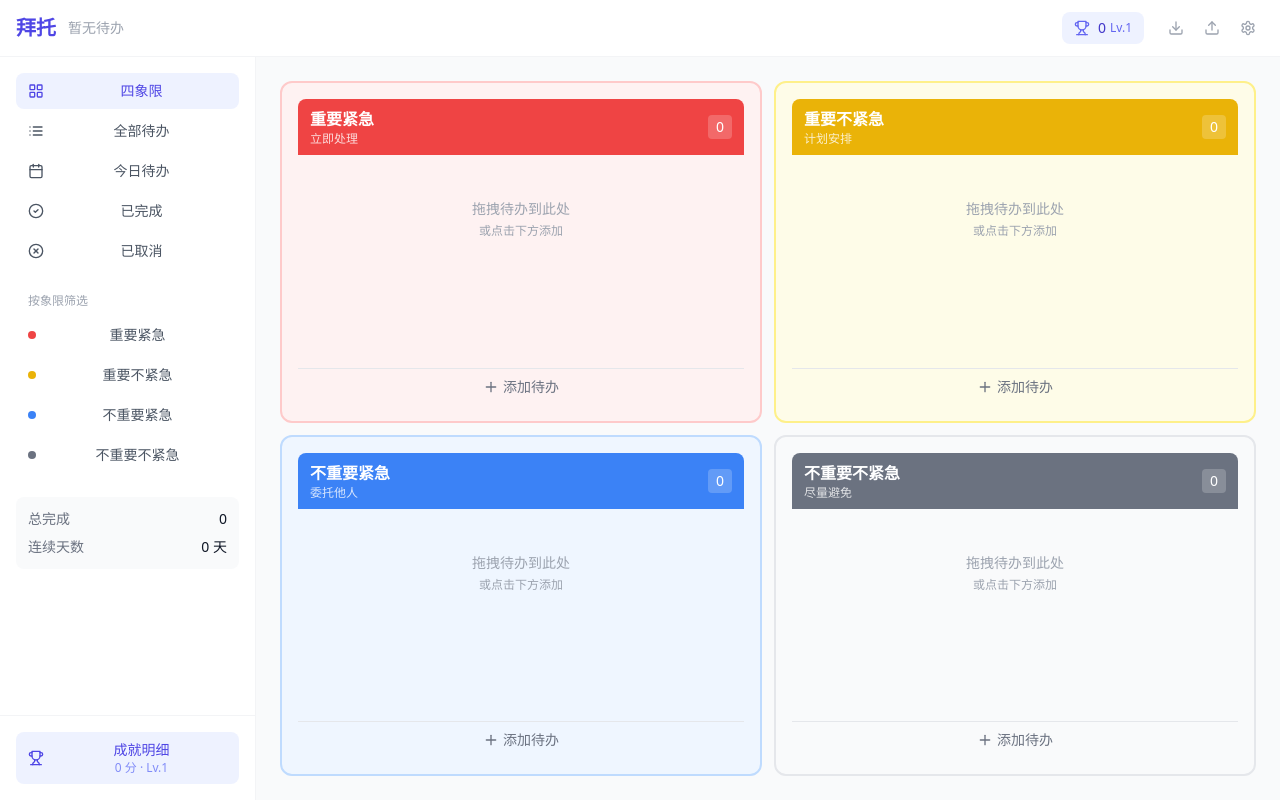
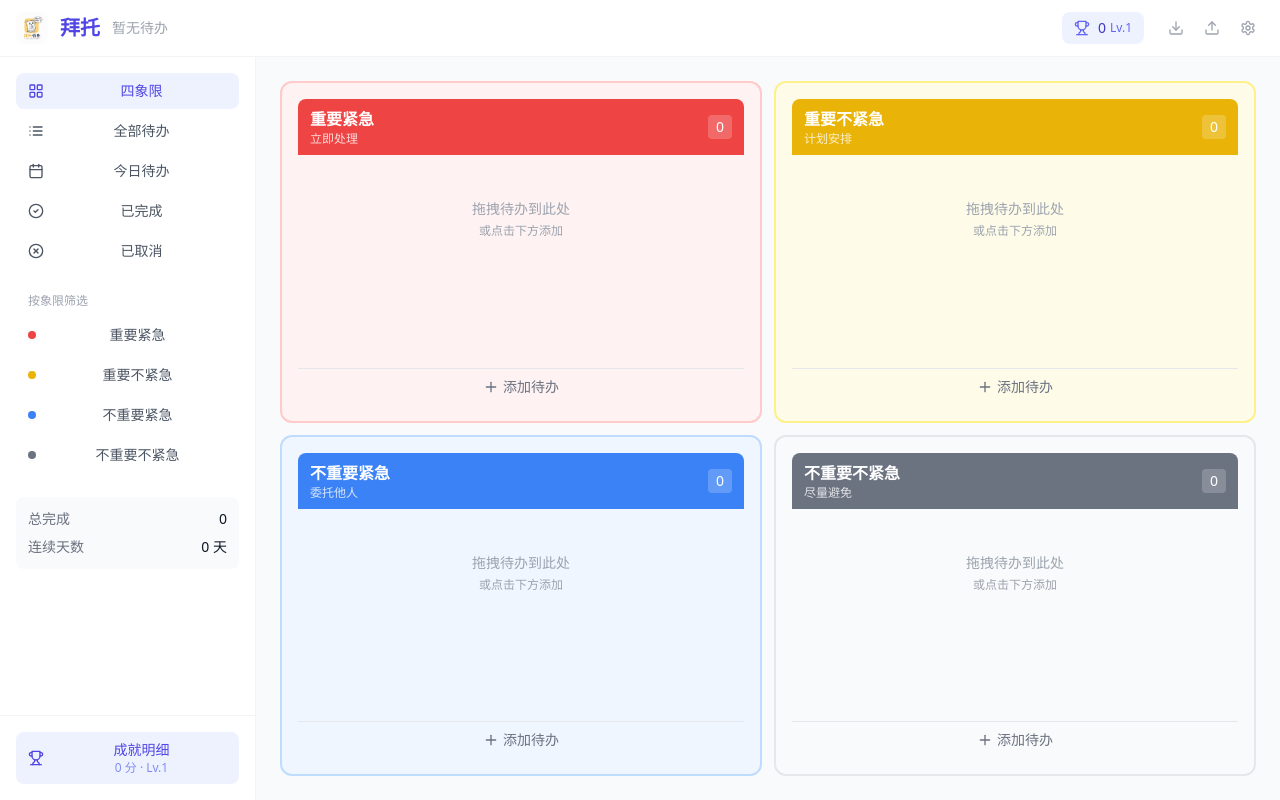
Before and after one commit to opengspace/BaiTuo, a React (Vite) app: page / in a window 1280 px wide. Built offline with nearby package versions, Linux system fonts and the light colour scheme.

Commit message:
feat: 添加项目logo
- 添加 logo.png 到 public 目录
- Header 显示logo图片
- 更新 favicon 和 PWA manifest 图标

```diff
--- a/index.html
+++ b/index.html
@@ -2,7 +2,7 @@
 <html lang="zh-CN">
   <head>
     <meta charset="UTF-8" />
-    <link rel="icon" type="image/svg+xml" href="/favicon.svg" />
+    <link rel="icon" type="image/png" href="/logo.png" />
     <meta name="viewport" content="width=device-width, initial-scale=1.0" />
     <meta name="description" content="拜托待办 - 积累信誉，成就自我" />
     <link rel="manifest" href="/manifest.json" />
--- a/src/components/layout/Header.tsx
+++ b/src/components/layout/Header.tsx
@@ -16,6 +16,7 @@
     <header className="bg-white border-b border-gray-100 px-4 py-3 sticky top-0 z-40">
       <div className="flex items-center justify-between">
         <div className="flex items-center gap-3">
+          <img src="/logo.png" alt="拜托" className="w-8 h-8 rounded-lg" />
           <h1 className="text-xl font-bold text-primary-600">
             拜托
           </h1>
```
Also changed, not shown: public/logo.png (added), public/manifest.json.
